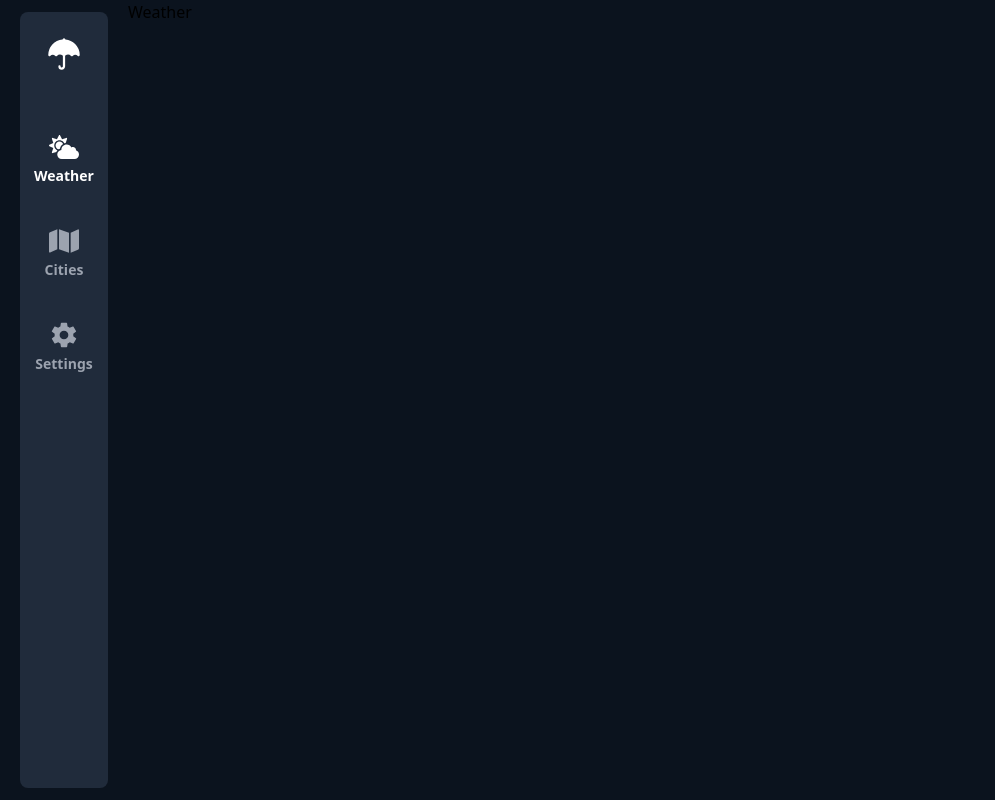
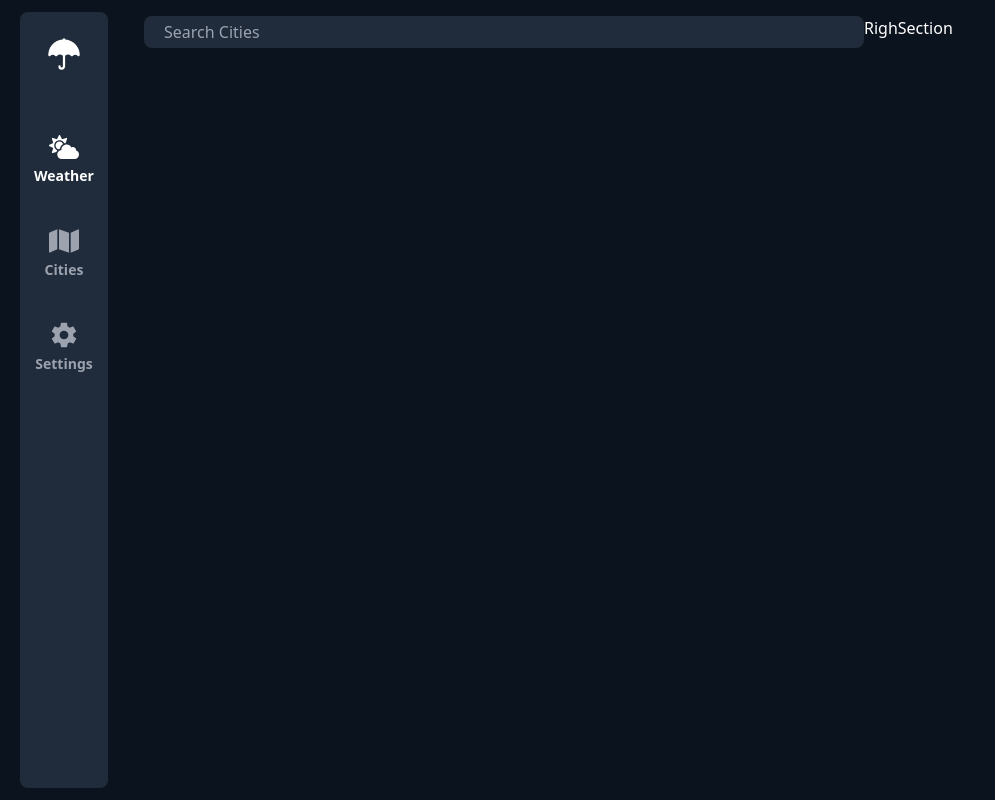
Before and after one commit to puzzaney/weather-app, a React (Vite) app: page /weather in a window 1280 px wide. Shown: the whole page, without its empty margins (0-995 px from the left). Built offline with nearby package versions, Linux system fonts and the light colour scheme.

Commit message:
Initialized main weather section

```diff
--- a/package.json
+++ b/package.json
@@ -10,11 +10,12 @@
     "preview": "vite preview"
   },
   "dependencies": {
+    "@types/react-router-dom": "^5.3.3",
     "react": "^18.3.1",
     "react-dom": "^18.3.1",
     "react-icons": "^5.3.0",
     "react-query": "^3.39.3",
-    "react-router-dom": "^5.3.4"
+    "react-router-dom": "^6.26.1"
   },
   "devDependencies": {
     "@eslint/js": "^9.9.0",
--- a/src/pages/Weather.jsx
+++ b/src/pages/Weather.jsx
@@ -1,4 +1,11 @@
+import WeatherMain from '../ui/WeatherMain';
+
 function Weather() {
-  return <div>Weather</div>;
+  return (
+    <main className="grid grid-cols-[1fr_25rem] mt-4 mx-4 text-white">
+      <WeatherMain />
+      <div>RighSection</div>
+    </main>
+  );
 }
 export default Weather;
--- /dev/null
+++ b/src/ui/WeatherMain.jsx
@@ -0,0 +1,17 @@
+import { useState } from 'react';
+
+function WeatherMain() {
+  const [city, setCity] = useState('');
+
+  return (
+    <div>
+      <input
+        className="rounded-lg w-full bg-secondary h-8 px-5 active:ring-0"
+        placeholder="Search Cities"
+        onChange={(e) => setCity(e.target.value)}
+        value={city}
+      />
+    </div>
+  );
+}
+export default WeatherMain;
--- a/tailwind.config.js
+++ b/tailwind.config.js
@@ -2,7 +2,12 @@
 export default {
   content: ['./index.html', './src/**/*.{js,ts,jsx,tsx}'],
   theme: {
-    extend: {},
+    extend: {
+      colors: {
+        primary: '#0B131E',
+        secondary: '#202B3B',
+      },
+    },
   },
   plugins: [],
 };
```
Also changed, not shown: 1 other file (tests, documents, lock files or other folders).
